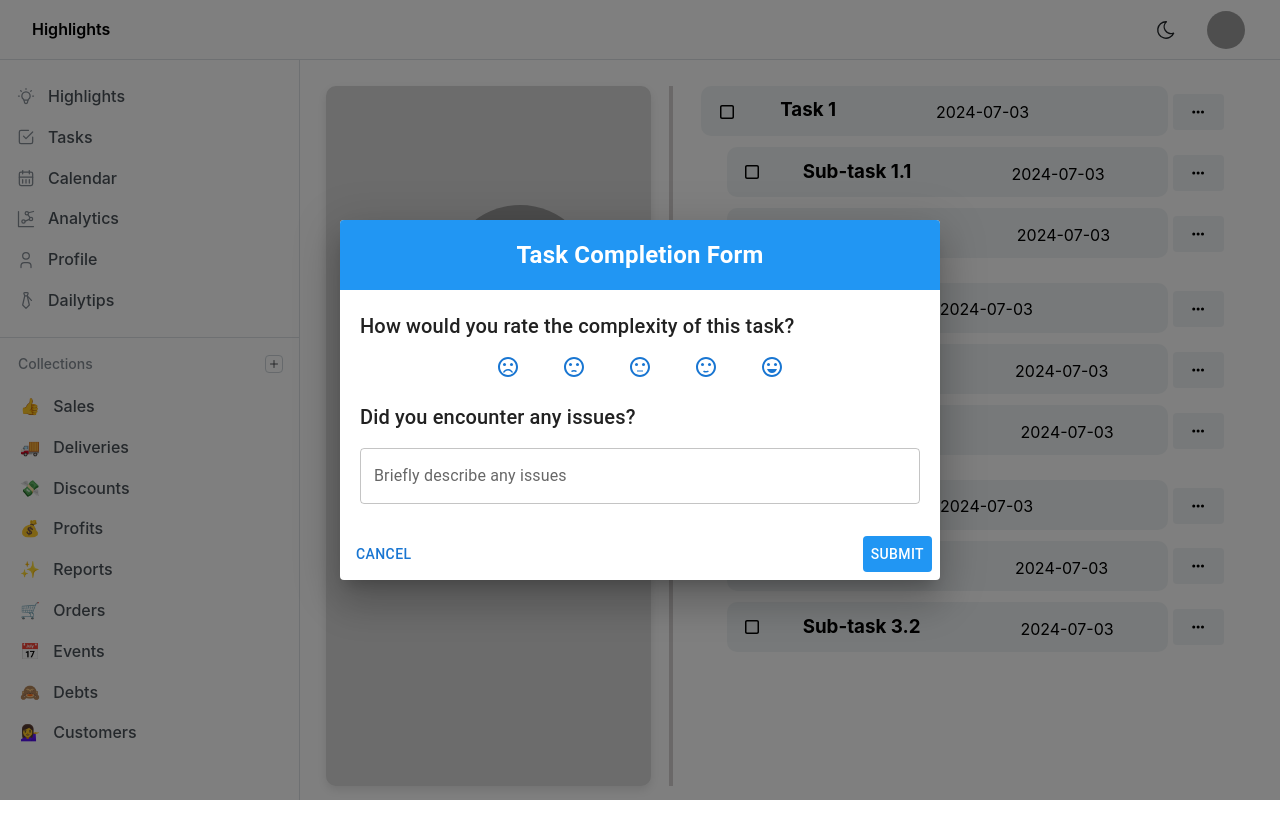
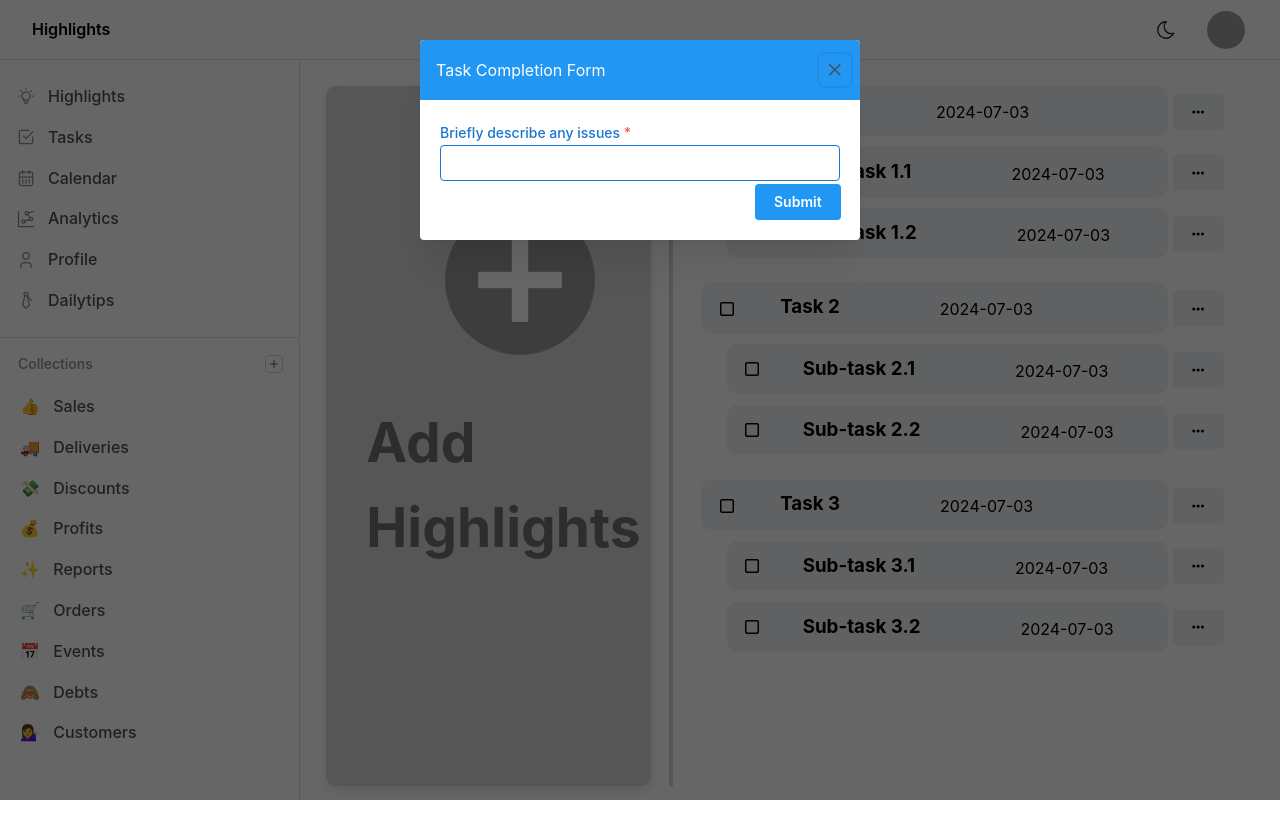
Before and after one commit to nipunayf/highlights, a Next.js app in the folder src/website/highlights/: page /highlights in a window 1280 px wide. Both pictures are taken after a click on the element 717 px from the left and 73 px from the top of the page. Shown: the top 838 px of the page. Built offline with nearby package versions, Linux system fonts and the light colour scheme; grey boxes are pictures that could not be loaded; what @azure/msal-react would draw is missing.

Commit message:
change  feedback popup

```diff
--- a/src/website/highlights/src/components/Feedback/AlertDialogSlide.tsx
+++ b/src/website/highlights/src/components/Feedback/AlertDialogSlide.tsx
@@ -1,72 +1,16 @@
-import * as React from 'react';
-import Button from '@mui/material/Button';
-import Dialog from '@mui/material/Dialog';
-import DialogActions from '@mui/material/DialogActions';
-import DialogContent from '@mui/material/DialogContent';
-import DialogTitle from '@mui/material/DialogTitle';
-import Slide from '@mui/material/Slide';
-import TextField from '@mui/material/TextField';
-import Grid from '@mui/material/Grid';
-import { TransitionProps } from '@mui/material/transitions';
-import SentimentVeryDissatisfiedIcon from '@mui/icons-material/SentimentVeryDissatisfied';
-import SentimentDissatisfiedIcon from '@mui/icons-material/SentimentDissatisfied';
-import SentimentNeutralIcon from '@mui/icons-material/SentimentNeutral';
-import SentimentSatisfiedIcon from '@mui/icons-material/SentimentSatisfied';
-import SentimentVerySatisfiedIcon from '@mui/icons-material/SentimentVerySatisfied';
-import Confetti from 'react-confetti';
-import { styled } from '@mui/material/styles';
-import Typography from '@mui/material/Typography'; // Added import for Typography
-
-const Transition = React.forwardRef(function Transition(
-  props: TransitionProps & { children?: React.ReactElement<any, any> },
-  ref: React.Ref<unknown>,
-) {
-  return <Slide direction="up" ref={ref} {...props} />;
-});
+import React from 'react';
+import { Button, Grid, Transition, Modal, TextInput } from '@mantine/core';
+import { useDisclosure } from '@mantine/hooks';
 
 interface AlertDialogSlideProps {
   open: boolean;
   handleClose: (agree: boolean) => void;
 }
 
-const StyledDialogTitle = styled(DialogTitle)({
-  backgroundColor: '#2196f3',
-  color: '#fff',
-  textAlign: 'center',
-  fontWeight: 'bold',
-  fontSize: '1.5rem',
-});
-
-const StyledDialogContent = styled(DialogContent)({
-  padding: '20px',
-});
-
-const StyledDialogActions = styled(DialogActions)({
-  justifyContent: 'space-between',
-});
-
-const StyledSubmitButton = styled(Button)({
-  backgroundColor: '#2196f3',
-  color: '#fff',
-  '&:hover': {
-    backgroundColor: '#1976d2',
-  },
-});
-
-const EmojiButton = styled(Button)({
-  minWidth: '50px',
-});
-
-export default function AlertDialogSlide({ open, handleClose }: AlertDialogSlideProps) {
+const AlertDialogSlide: React.FC<AlertDialogSlideProps> = ({ open, handleClose }) => {
   const [formData, setFormData] = React.useState({
-    q1: '',
     q2: '',
   });
-  const [showConfetti, setShowConfetti] = React.useState(false);
-
-  const handleEmojiClick = (rating: string) => {
-    setFormData({ ...formData, q1: rating });
-  };
 
   const handleInputChange = (event: React.ChangeEvent<HTMLInputElement>) => {
     const { name, value } = event.target;
@@ -76,93 +20,57 @@ export default function AlertDialogSlide({ open, handleClose }: AlertDialogSlide
   const handleSubmit = (event: React.FormEvent<HTMLFormElement>) => {
     event.preventDefault();
     console.log(formData); // Replace with your submission logic
-    setShowConfetti(true);
-    setTimeout(() => {
-      setShowConfetti(false);
     handleClose(true);
-    }, 3000); // Show confetti for 3 seconds
   };
 
   return (
-    <Dialog
-      open={open}
-      TransitionComponent={Transition}
-      keepMounted
+    <Modal
+      opened={open}
       onClose={() => handleClose(false)}
-      aria-labelledby="alert-dialog-slide-title"
-      aria-describedby="alert-dialog-slide-description"
+      // transition="slide-up"
+      title="Task Completion Form"
+      styles={{
+        header: {
+          backgroundColor: '#2196f3',
+          color: '#fff',
+          textAlign: 'center',
+          fontWeight: 'bold',
+          fontSize: '1.5rem',
+        },
+        body: {
+          padding: '20px',
+        },
+
+      }}
     >
-      {showConfetti && <Confetti />}
-      <StyledDialogTitle id="alert-dialog-slide-title">
-        Task Completion Form
-      </StyledDialogTitle>
       <form onSubmit={handleSubmit}>
-        <StyledDialogContent>
-          <Grid container spacing={2}>
-            <Grid item xs={12}>
-              <Typography variant="h6" gutterBottom>
-                How would you rate the complexity of this task?
-              </Typography>
-              <Grid container justifyContent="center" spacing={2}>
-                <Grid item>
-                  <EmojiButton onClick={() => handleEmojiClick('1')}>
-                    <SentimentVeryDissatisfiedIcon
-                      color={formData.q1 === '1' ? 'primary' : 'inherit'}
-                    />
-                  </EmojiButton>
-                </Grid>
-                <Grid item>
-                  <EmojiButton onClick={() => handleEmojiClick('2')}>
-                    <SentimentDissatisfiedIcon
-                      color={formData.q1 === '2' ? 'primary' : 'inherit'}
-                    />
-                  </EmojiButton>
-                </Grid>
-                <Grid item>
-                  <EmojiButton onClick={() => handleEmojiClick('3')}>
-                    <SentimentNeutralIcon
-                      color={formData.q1 === '3' ? 'primary' : 'inherit'}
-                    />
-                  </EmojiButton>
-                </Grid>
-                <Grid item>
-                  <EmojiButton onClick={() => handleEmojiClick('4')}>
-                    <SentimentSatisfiedIcon
-                      color={formData.q1 === '4' ? 'primary' : 'inherit'}
-                    />
-                  </EmojiButton>
-                </Grid>
-                <Grid item>
-                  <EmojiButton onClick={() => handleEmojiClick('5')}>
-                    <SentimentVerySatisfiedIcon
-                      color={formData.q1 === '5' ? 'primary' : 'inherit'}
-                    />
-                  </EmojiButton>
-                </Grid>
-              </Grid>
-            </Grid>
-            <Grid item xs={12}>
-              <Typography variant="h6" gutterBottom>
-                Did you encounter any issues?
-              </Typography>
-              <TextField
-                margin="dense"
+        <Grid gutter="xs">
+          <Grid.Col span={12}>
+            <TextInput
               id="q2"
               name="q2"
               label="Briefly describe any issues"
-                fullWidth
-                variant="outlined"
+              required
+
               value={formData.q2}
               onChange={handleInputChange}
+              styles={{
+                input: {
+                  borderColor: '#1976d2',
+                },
+                label: {
+                  color: '#1976d2',
+                },
+              }}
             />
+          </Grid.Col>
         </Grid>
-          </Grid>
-        </StyledDialogContent>
-        <StyledDialogActions>
-          <Button onClick={() => handleClose(false)}>Cancel</Button>
-          <StyledSubmitButton type="submit">Submit</StyledSubmitButton>
-        </StyledDialogActions>
+        <Button type="submit" style={{ backgroundColor: '#2196f3', color: '#fff' ,marginTop: 3,marginLeft:315}}>
+          Submit
+        </Button>
       </form>
-    </Dialog>
+    </Modal>
   );
-}
+};
+
+export default AlertDialogSlide;
```
Lines whose indentation alone changed are shown as unchanged.
